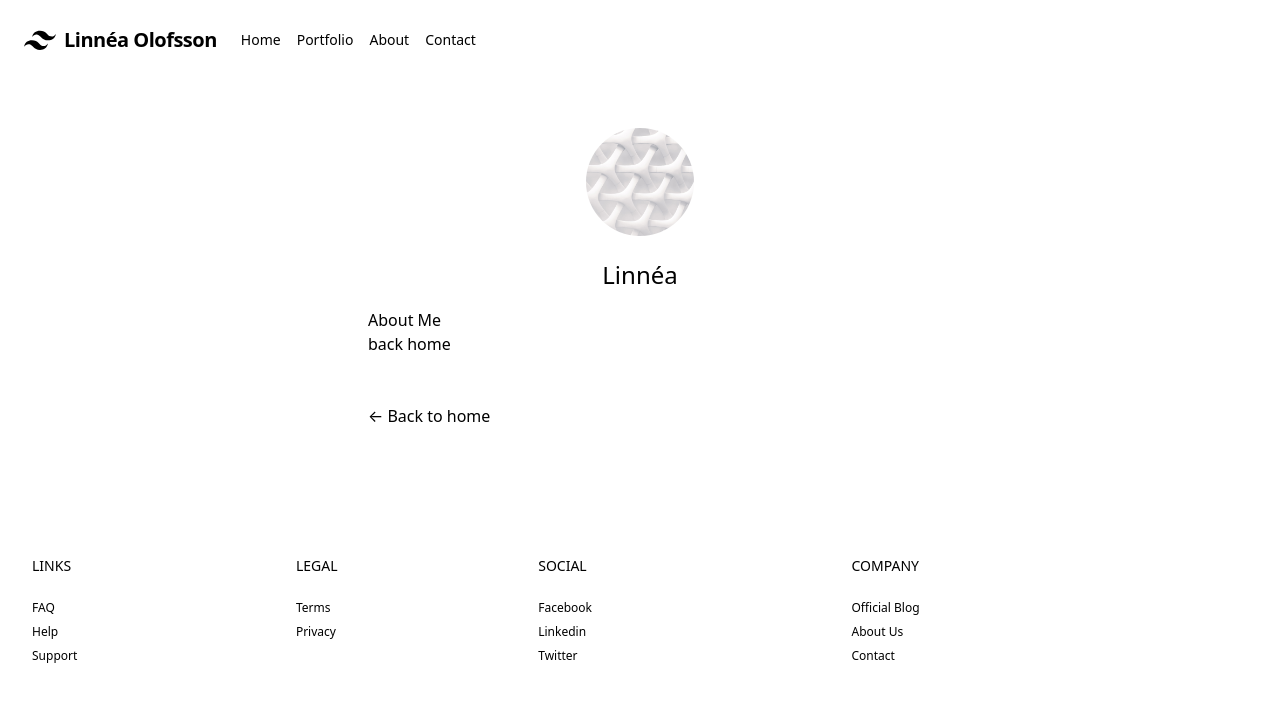
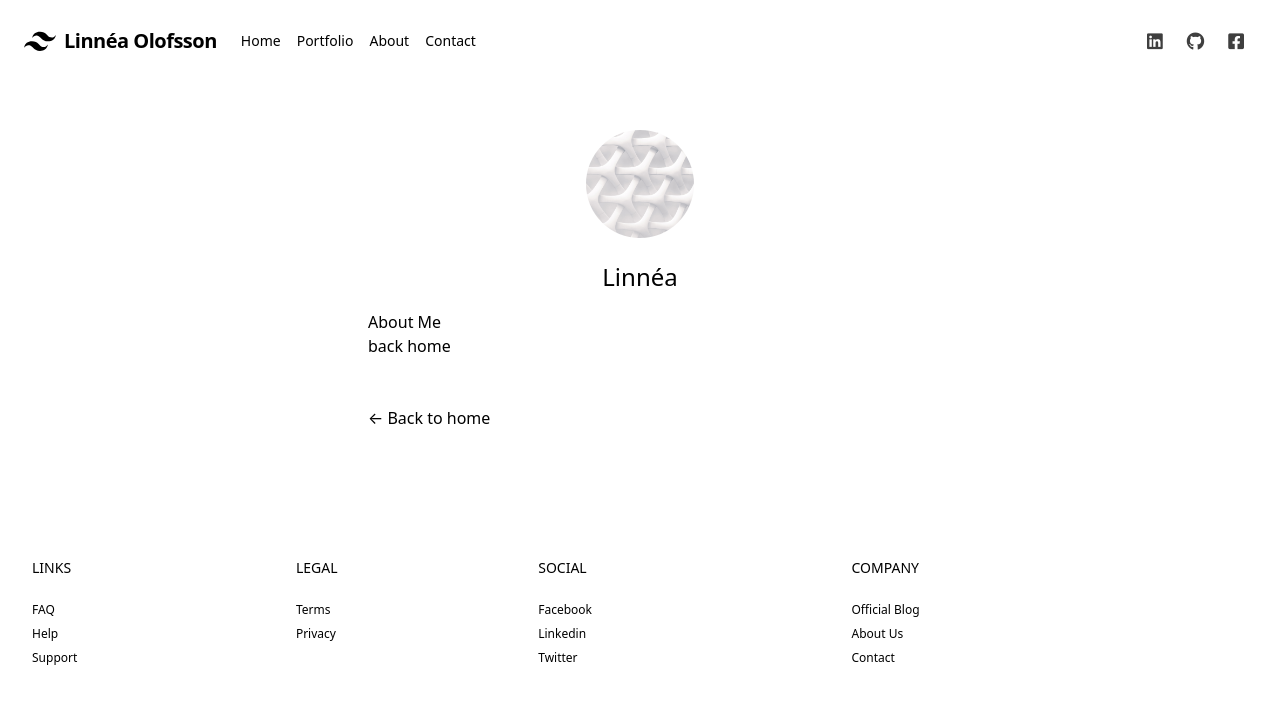
Before and after one commit to Lioo19/portfolio-nextjs, a Next.js app: page /about in a window 1280 px wide. Shown: the top 704 px of the page. Built offline with nearby package versions, Linux system fonts and the light colour scheme.

Commit message:
Added fontawesome and icons

```diff
--- a/components/header.js
+++ b/components/header.js
@@ -1,8 +1,11 @@
 import Link from 'next/link'
+import Head from 'next/head'
 import { siteTitle } from './layout.js'
+import IconLinks from './iconlinks.js'
 
 export default function Header() {
   return (
+      <>
           <nav className="flex items-center justify-between flex-wrap bg-teal p-6">
             <div className="flex items-center flex-no-shrink text-black mr-6">
               <svg className="h-8 w-8 mr-2" width="54" height="54" viewBox="0 0 54 54" xmlns="http://www.w3.org/2000/svg"><path d="M13.5 22.1c1.8-7.2 6.3-10.8 13.5-10.8 10.8 0 12.15 8.1 17.55 9.45 3.6.9 6.75-.45 9.45-4.05-1.8 7.2-6.3 10.8-13.5 10.8-10.8 0-12.15-8.1-17.55-9.45-3.6-.9-6.75.45-9.45 4.05zM0 38.3c1.8-7.2 6.3-10.8 13.5-10.8 10.8 0 12.15 8.1 17.55 9.45 3.6.9 6.75-.45 9.45-4.05-1.8 7.2-6.3 10.8-13.5 10.8-10.8 0-12.15-8.1-17.55-9.45-3.6-.9-6.75.45-9.45 4.05z"/></svg>
@@ -16,31 +19,29 @@ export default function Header() {
             <div className="w-full block flex-grow lg:flex lg:items-center lg:w-auto">
               <div className="text-sm lg:flex-grow">
                   <Link href="/">
-              <a className="block mt-4 lg:inline-block lg:mt-0 text-teal-lighter hover:text-white mr-4">
+                      <a className="block mt-4 lg:inline-block lg:mt-0 text-teal-lighter hover:opacity-75 mr-4">
                         Home
                       </a>
                   </Link>
                   <Link href="/portfolio">
-              <a className="block mt-4 lg:inline-block lg:mt-0 text-teal-lighter hover:text-white mr-4">
+                      <a className="block mt-4 lg:inline-block lg:mt-0 text-teal-lighter hover:opacity-75 mr-4">
                         Portfolio
                       </a>
                   </Link>
                   <Link href="/about">
-              <a className="block mt-4 lg:inline-block lg:mt-0 text-teal-lighter hover:text-white mr-4">
+                      <a className="block mt-4 lg:inline-block lg:mt-0 text-teal-lighter hover:opacity-75 mr-4">
                         About
                       </a>
                   </Link>
                   <Link href="/contact">
-              <a className="block mt-4 lg:inline-block lg:mt-0 text-teal-lighter hover:text-white mr-4">
+                      <a className="block mt-4 lg:inline-block lg:mt-0 text-teal-lighter hover:opacity-75 mr-4">
                         Contact
                       </a>
                   </Link>
-
               </div>
-          <div>
-            <a href="#" className="inline-block text-sm px-4 py-2 leading-none border rounded text-white border-white hover:border-transparent hover:text-teal hover:bg-white mt-4 lg:mt-0">Download</a>
-          </div>
+              <IconLinks></IconLinks>
             </div>
           </nav>
+      </>
   )
 }
--- /dev/null
+++ b/components/iconlinks.js
@@ -0,0 +1,31 @@
+import Link from 'next/link'
+import Head from 'next/head'
+
+export default function IconLinks() {
+  return (
+      <>
+          <Head>
+              <script defer src="https://kit.fontawesome.com/7d1c7e7747.js"></script>
+          </Head>
+              <div className="lg:flex flex-grow items-center">
+              <ul className="flex flex-col lg:flex-row list-none ml-auto">
+                <li className="nav-item">
+                  <a className="px-3 py-2 flex items-center text-xs uppercase font-bold leading-snug text-black hover:opacity-75" href="https://www.linkedin.com/in/linnea-olofsson-web-developer/">
+                    <i className="fab fa-linkedin text-lg leading-lg text-black opacity-75"></i>
+                  </a>
+                </li>
+                <li className="nav-item">
+                  <a className="px-3 py-2 flex items-center text-xs uppercase font-bold leading-snug text-black hover:opacity-75" href="https://github.com/Lioo19">
+                    <i className="fab fa-github text-lg leading-lg text-black opacity-75"></i>
+                  </a>
+                </li>
+                <li className="nav-item">
+                  <a className="px-3 py-2 flex items-center text-xs uppercase font-bold leading-snug text-black hover:opacity-75" href="https://www.facebook.com/Linnea.olofsson13">
+                    <i className="fab fa-facebook-square text-lg leading-lg text-black opacity-75"></i>
+                  </a>
+                </li>
+              </ul>
+            </div>
+      </>
+  )
+}
--- a/package.json
+++ b/package.json
@@ -8,8 +8,14 @@
     "start": "next start"
   },
   "dependencies": {
+    "@fortawesome/fontawesome-free": "^5.15.4",
+    "@fortawesome/fontawesome-svg-core": "^1.2.36",
+    "@fortawesome/free-brands-svg-icons": "^5.15.4",
+    "@fortawesome/free-solid-svg-icons": "^5.15.4",
+    "@fortawesome/react-fontawesome": "^0.1.15",
     "classnames": "^2.2.6",
     "date-fns": "^2.23.0",
+    "font-awesome": "^4.7.0",
     "gray-matter": "^4.0.3",
     "next": "^11.0.0",
     "react": "17.0.2",
--- a/pages/_app.js
+++ b/pages/_app.js
@@ -1,11 +1,15 @@
 import '../styles/global.css'
 import Header from '../components/header'
+import Head from 'next/head'
 import Footer from '../components/footer'
+import "@fortawesome/fontawesome-free/css/all.min.css";
+
 
 export default function App({ Component,pageProps }) {
   return (
       <>
       <Header></Header>
+      <Head><meta name="viewport" content="width=device-width, initial-scale=1, shrink-to-fit=no" /></Head>
       <Component {...pageProps} />
       <Footer></Footer>
       </>
```
Also changed, not shown: 1 other file (tests, documents, lock files or other folders). Lines whose indentation alone changed are shown as unchanged.
